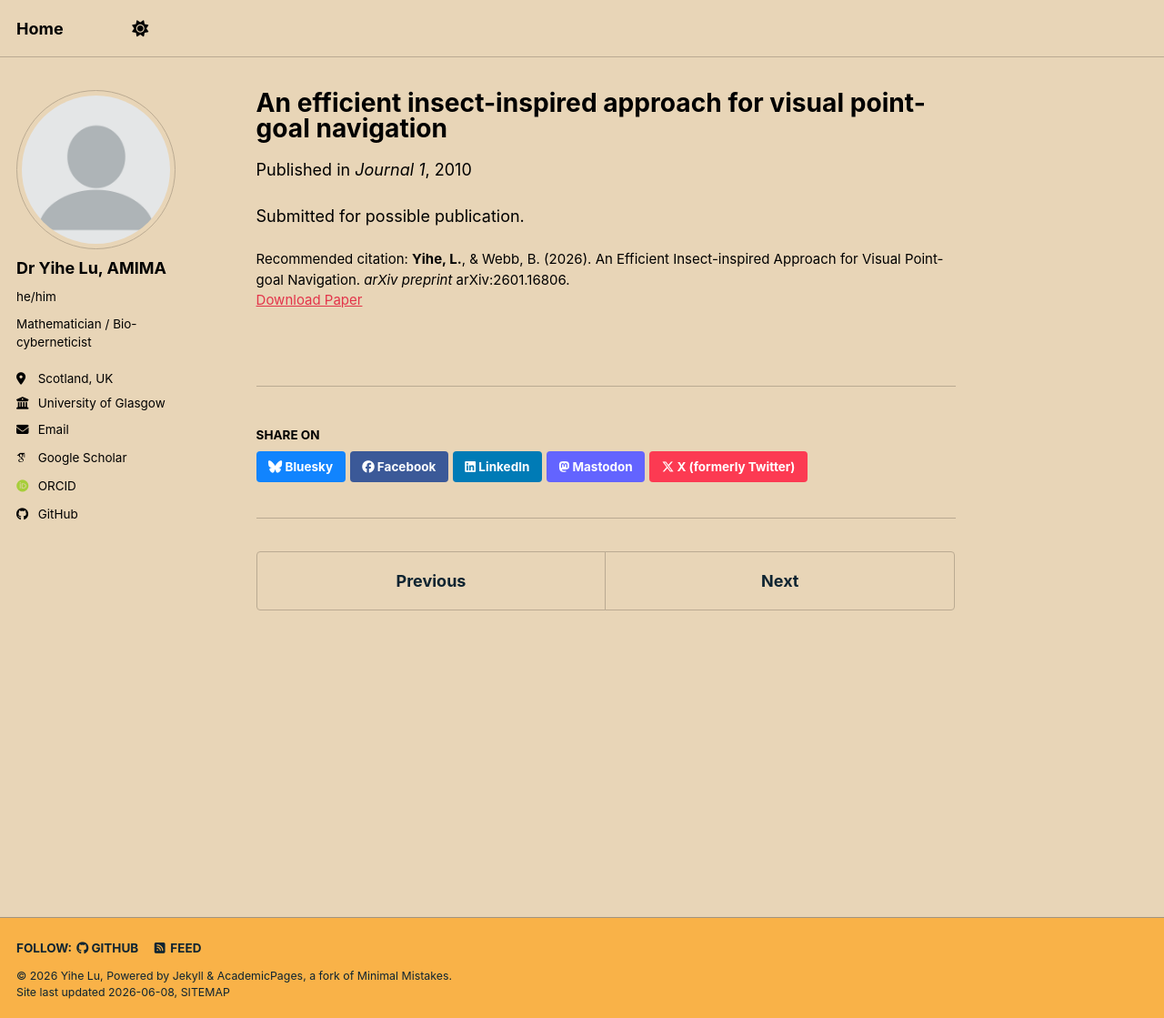
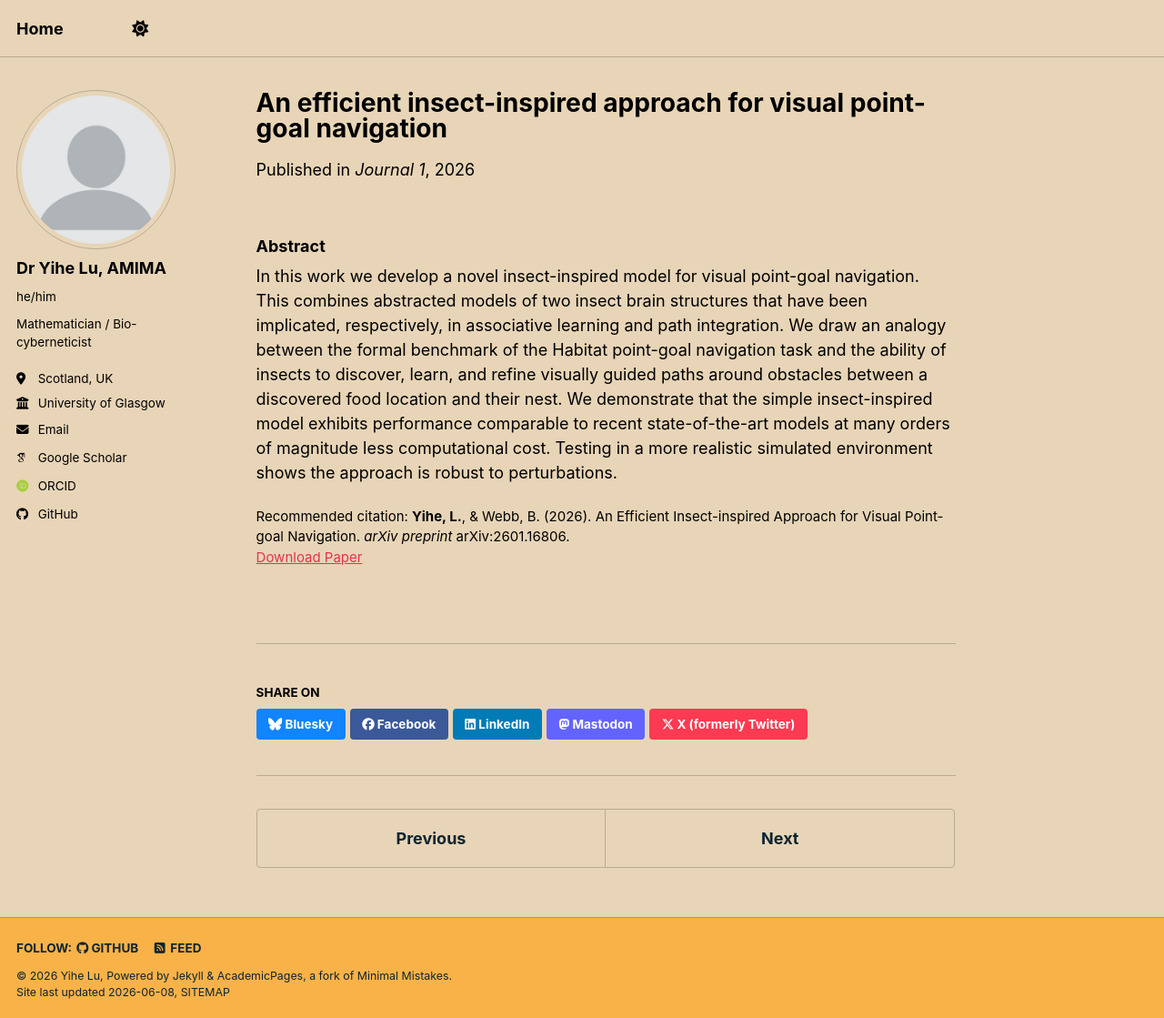
Before and after one commit to yihe-61wu/yihe-61wu.github.io, a Jekyll site: the page built from _publications/2026-01-23-insect-inspired-point-goal-navigation.md, in a window 1280 px wide and 1119 px high. Shown: the whole window at 91% size. Built offline with Jekyll 4.4.1, drawn with Linux system fonts in a browser that asks for light colours; some web fonts are replaced; a script bundle is joined from its source files by our own code; library files that are not in the unit come from our copies.

Commit message:
update preprint 1

```diff
--- a/_publications/2026-01-23-insect-inspired-point-goal-navigation.md
+++ b/_publications/2026-01-23-insect-inspired-point-goal-navigation.md
@@ -2,12 +2,13 @@
 title: "An efficient insect-inspired approach for visual point-goal navigation"
 collection: publications
 category: preprints
-permalink: /publication/2010-10-01-paper-title-number-2
-excerpt: 'This paper is about the number 2. The number 3 is left for future work.'
-date: 2010-10-01
+permalink: /publication/2026-01-23-insect-inspired-point-goal-navigation
+excerpt: 'Submitted for possible publication.'
+date: 2026-01-23
 venue: 'Journal 1'
 paperurl: 'https://arxiv.org/abs/2601.16806'
 citation: '<b>Yihe, L.</b>, & Webb, B. (2026). An Efficient Insect-inspired Approach for Visual Point-goal Navigation. <i>arXiv preprint</i> arXiv:2601.16806.'
 ---
 
-Submitted for possible publication.
+### Abstract
+In this work we develop a novel insect-inspired model for visual point-goal navigation. This combines abstracted models of two insect brain structures that have been implicated, respectively, in associative learning and path integration. We draw an analogy between the formal benchmark of the Habitat point-goal navigation task and the ability of insects to discover, learn, and refine visually guided paths around obstacles between a discovered food location and their nest. We demonstrate that the simple insect-inspired model exhibits performance comparable to recent state-of-the-art models at many orders of magnitude less computational cost. Testing in a more realistic simulated environment shows the approach is robust to perturbations.
```
